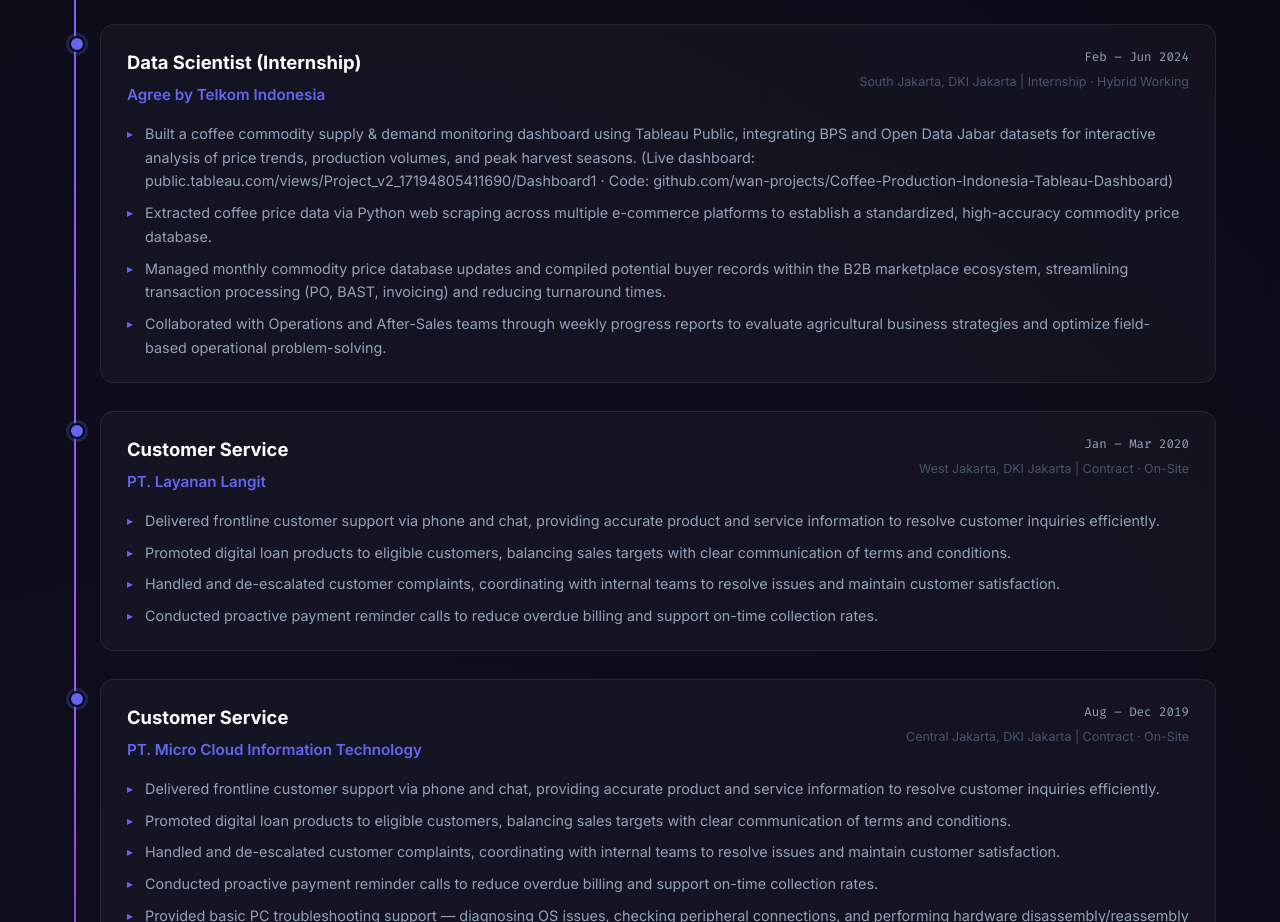
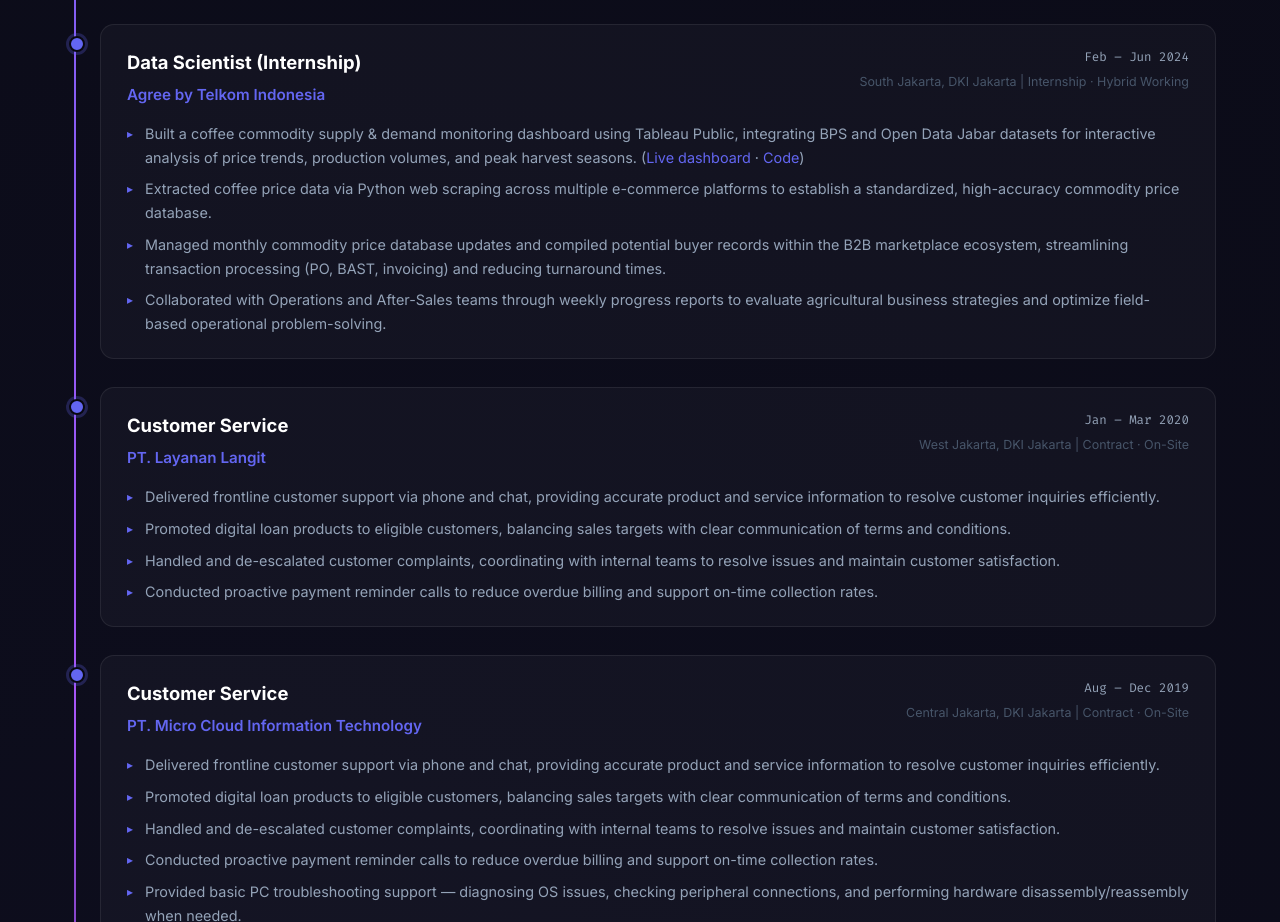
Before and after one commit to wan-projects/Web-Portofolio-Wawan, a React (Vite) app: page / in a window 1280 px wide. Shown: the part 3660-4582 px from the top of the page. Built offline with nearby package versions, Linux system fonts and the light colour scheme.

Commit message:
Update file: src/components/Experience.jsx & src/index.css

```diff
--- a/src/components/Experience.jsx
+++ b/src/components/Experience.jsx
@@ -33,7 +33,7 @@
     location: "South Jakarta, DKI Jakarta | Internship · Hybrid Working",
     type: "work",
     points: [
-      "Built a coffee commodity supply & demand monitoring dashboard using Tableau Public, integrating BPS and Open Data Jabar datasets for interactive analysis of price trends, production volumes, and peak harvest seasons. (Live dashboard: public.tableau.com/views/Project_v2_17194805411690/Dashboard1 · Code: github.com/wan-projects/Coffee-Production-Indonesia-Tableau-Dashboard)",
+      "Built a coffee commodity supply & demand monitoring dashboard using Tableau Public, integrating BPS and Open Data Jabar datasets for interactive analysis of price trends, production volumes, and peak harvest seasons. ([Live dashboard](https://public.tableau.com/views/Project_v2_17194805411690/Dashboard1) · [Code](https://github.com/wan-projects/Coffee-Production-Indonesia-Tableau-Dashboard))",
       "Extracted coffee price data via Python web scraping across multiple e-commerce platforms to establish a standardized, high-accuracy commodity price database.",
       "Managed monthly commodity price database updates and compiled potential buyer records within the B2B marketplace ecosystem, streamlining transaction processing (PO, BAST, invoicing) and reducing turnaround times.",
       "Collaborated with Operations and After-Sales teams through weekly progress reports to evaluate agricultural business strategies and optimize field-based operational problem-solving.",
@@ -237,6 +237,37 @@
   },
 ];
 
+// Mem-parsing sintaks [teks](url) di dalam bullet point jadi link yang bisa diklik
+const renderPointWithLinks = (text) => {
+  const linkPattern = /\[([^\]]+)\]\(([^)]+)\)/g;
+  const parts = [];
+  let lastIndex = 0;
+  let match;
+  let key = 0;
+
+  while ((match = linkPattern.exec(text)) !== null) {
+    if (match.index > lastIndex) {
+      parts.push(text.slice(lastIndex, match.index));
+    }
+    parts.push(
+      <a
+        key={key++}
+        href={match[2]}
+        target="_blank"
+        rel="noreferrer"
+        className="tl-point-link"
+      >
+        {match[1]}
+      </a>
+    );
+    lastIndex = match.index + match[0].length;
+  }
+  if (lastIndex < text.length) {
+    parts.push(text.slice(lastIndex));
+  }
+  return parts;
+};
+
 const Experience = () => {
   const [tab, setTab] = useState("work");
   const items = tab === "work" ? WORK : EDUCATION;
@@ -284,9 +315,7 @@
                   </div>
                 </div>
                 <ul className="tl-points">
-                  {item.points.map((p, j) => (
-                    <li key={j}>{p}</li>
-                  ))}
+                  {item.points.map((p, j) => <li key={j}>{renderPointWithLinks(p)}</li>)}
                 </ul>
                 {item.awards && (
                   <div className="tl-awards">
--- a/src/index.css
+++ b/src/index.css
@@ -786,6 +786,18 @@
   top: 2px;
 }
 
+.tl-points li a.tl-point-link {
+  color: var(--accent);
+  text-decoration: underline;
+  text-decoration-color: transparent;
+  transition: text-decoration-color 0.2s, color 0.2s;
+}
+
+.tl-points li a.tl-point-link:hover {
+  text-decoration-color: var(--accent);
+  color: var(--accent-2);
+}
+
 .tl-awards {
   display: flex;
   flex-wrap: wrap;
```
